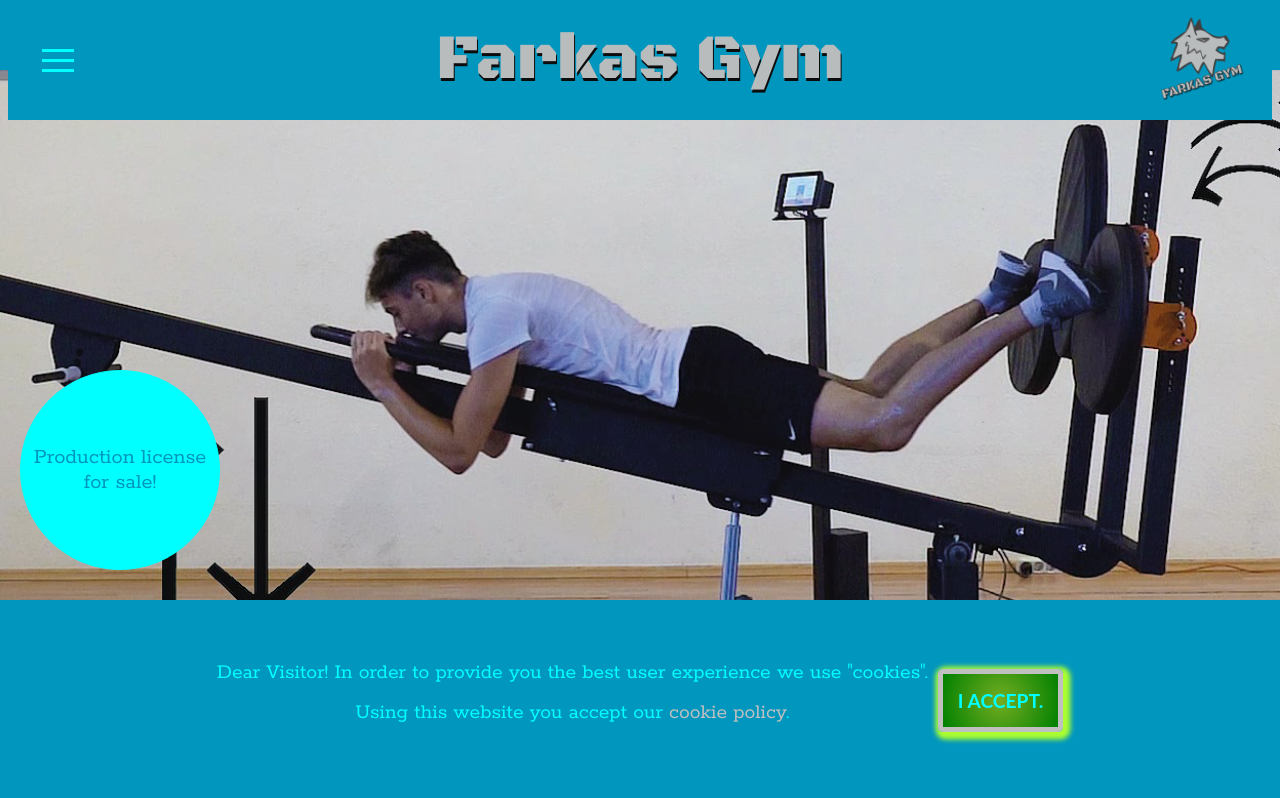
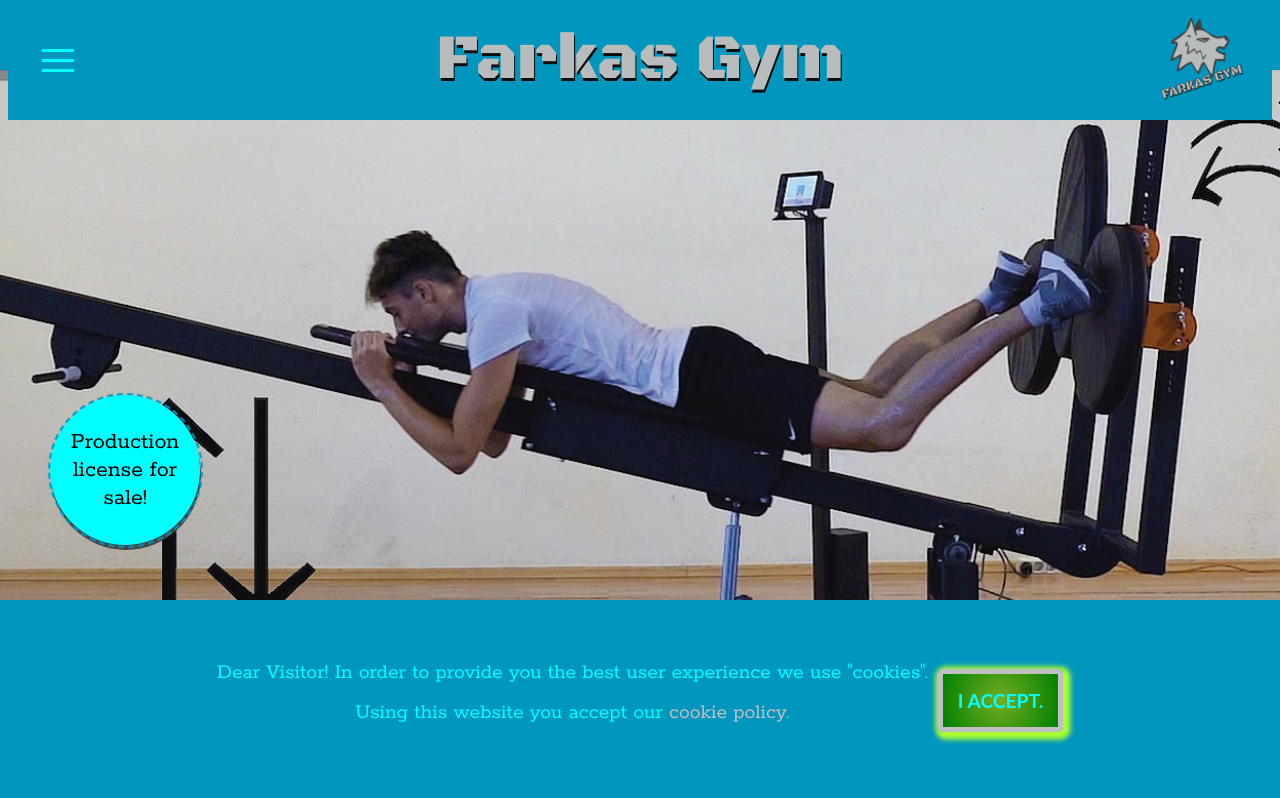
Before and after one commit to szeidl-balazs/nextgenfarmingweb, a React (Create React App) app in the folder frontend/: page / in a window 1280 px wide. Shown: the top 798 px of the page. Built offline with nearby package versions, Linux system fonts and the light colour scheme.

Commit message:
Modal button and modal window ready with production license text, animated, working properly.

```diff
--- a/frontend/src/components/css_files/3_1_hero.css
+++ b/frontend/src/components/css_files/3_1_hero.css
@@ -1,9 +1,7 @@
 .intro-container{
     grid-area: intro-container;
     display: flex;
-    flex-direction: column;
-    justify-content: center;
-    align-items: flex-start;
+    align-items: center;
     width: 100vw;
     margin: 0;
 
@@ -17,21 +15,63 @@
     background-position-y: center;
     height: 30vh;
     width: 100vw;
+    display: flex;
+    flex-direction: row;
+    justify-content: center;
+    align-items: center;
+}
+
+.forsale-wrap {
+    display: flex;
+    flex-direction: column;
+    justify-content: center;
+    align-items: center;
+    position: absolute;
+    margin-left: 120px;
+
 }
 
 .forsale {
     border: 1px solid var(--main-light-color);
+    cursor: pointer;
     position: absolute;
-    display: flex;
-    flex-direction: column;
-    justify-content: center;
-    align-items: center;
-    margin-left: 20px;
     text-align: center;
-    --width: 200px;
     width: var(--width);
     height: calc(var(--width));
-    border-radius: 100px;
+    border-radius: 150px;
     background-color: var(--main-light-color);
+    box-shadow: var(--box-shadow);
+    font-size: 1.5rem;
+ }
 
+
+
+ .disc {
+    animation: forsale 10s linear infinite;
+    position: absolute;
+    cursor: pointer;
+
+    width: var(--width);
+    height: calc(var(--width));
+    border-radius: 155px;
+    border: 2px dashed var(--main-dark-color);
+    z-index: 2;
  }
+
+ @keyframes forsale {
+     100% {transform: rotate(360deg);}
+ }
+
+ .modal {
+     border: 1px solid var(--main-light-color);
+     width: 25vw;
+     text-align: justify;
+     padding: var(--text-padding);
+     background-color: var(--main-light-color);
+     border-radius: 10px;
+     box-shadow: var(--box-shadow);
+ }
+
+ .modal-text {
+    color: var(--main-dark-color);
+ }
--- a/frontend/src/components/css_files/6_media_queries.css
+++ b/frontend/src/components/css_files/6_media_queries.css
@@ -21,6 +21,22 @@
 
     .menu a:hover {
         transform: scale(1.1);
+    }
+
+    .forsale, .disc {
+        --width: 90px;
+        font-size: .9rem;
+        margin-left: -130px;
+        margin-bottom: 130px;
+    }
+
+    .intro-container {
+        align-items: flex-end;
+    }
+
+    .modal {
+        width: 50vw;
+        font-size: 1rem;
     }
 
 
@@ -309,6 +325,27 @@
     .footer {
         font-size: 0.9em;
     }
+
+    .forsale, .disc {
+        --width: 150px;
+        font-size: 1.5rem;
+        margin-left: 10px;
+        margin-bottom: 0;
+
+    }
+
+    .disc {
+        --width: 155px;
+    }
+
+    .intro-container {
+        align-items: center;
+    }
+
+    .modal {
+        width: 25vw;
+        font-size: 1.5rem;
+    }
 }
 
 /*iPad pro portrait media query*/
--- a/frontend/src/components/structure_components/4_Hero.jsx
+++ b/frontend/src/components/structure_components/4_Hero.jsx
@@ -1,12 +1,49 @@
-import React from 'react';
+import {React, useState} from 'react';
 
 const Hero = () => {
+
+    const [modal, setModal] = useState(false);
+
+
+    /*
+    const forSaleSwitch = () => {
+        alert('Production license is for sale including full documentation for manufacturing. The product is patent protected. Patent registration number: 005188. For more information call or write the contact!')
+    }
+    */
+
+    const forSaleSwitch = (e) => {
+        setModal(!modal);
+    }
+
+
 
     return (
 
         <div className="intro-container">
-            <div className="hero-image" ></div>
-            <div className="forsale"><div>Production license for sale!</div></div>
+
+            <div className="forsale-wrap">
+                <div className="disc" onClick={forSaleSwitch}></div>
+                <button className="forsale" >Production license for sale!</button>
+            </div>
+
+            <div className="hero-image" >
+
+            {
+
+                modal === true
+
+                ?
+
+                <div className="modal">
+                    <div className="modal-text" onClick={forSaleSwitch}><a className="modal-text" href="#contact-id">Production license is for sale including full documentation for manufacturing. The product is patent protected. Patent registration number: 005188. For more information call or write the contact!</a></div>
+                </div>
+
+                :
+
+                null
+            }
+
+            </div>
         </div>
 
     );
```
